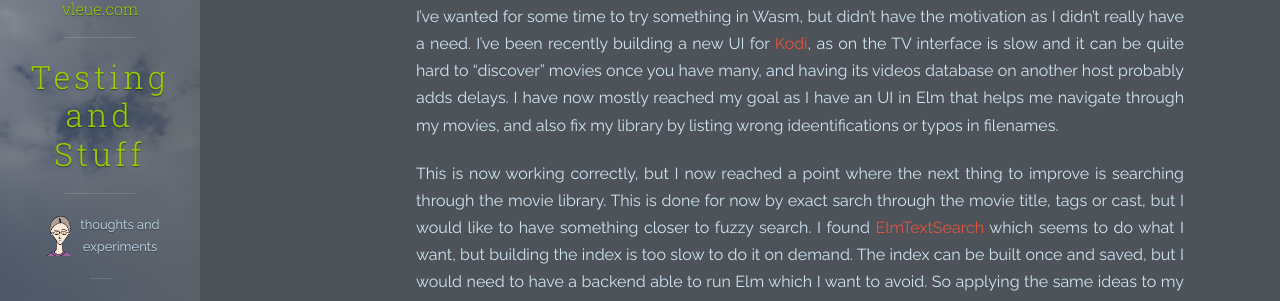
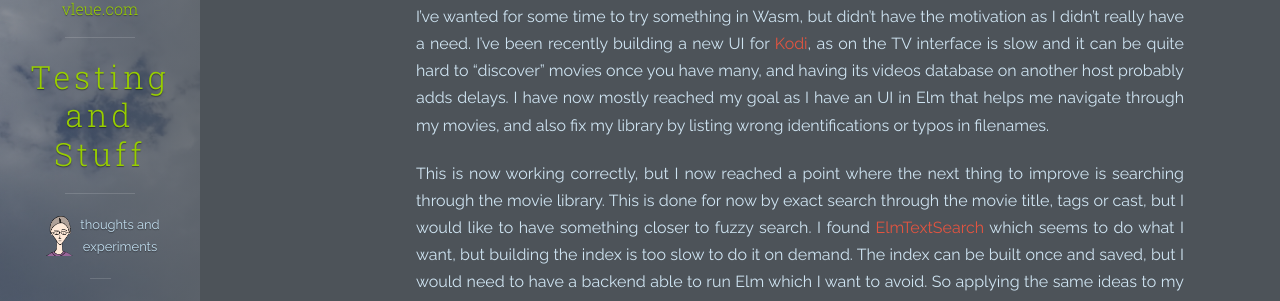
Before and after one commit to mockersf/mockersf.github.io, a Jekyll site: the page built from _posts/2020-07-18-wasm-elm.md, in a window 1280 px wide and 900 px high, scrolled down 613 px. Shown: the part 226-527 px from the top of the window. Built offline with Jekyll 4.4.1, drawn with Linux system fonts in a browser that asks for light colours; nearby versions of some CDN libraries; some of the changed text lies outside the part shown.

Commit message:
:pencil2: typos and clarification

```diff
--- a/_posts/2020-07-18-wasm-elm.md
+++ b/_posts/2020-07-18-wasm-elm.md
@@ -16,10 +16,10 @@ I've wanted for some time to try something in Wasm, but didn't have the motivati
 I've been recently building a new UI for [Kodi](https://kodi.tv), as on the TV interface is slow and it can be quite
 hard to "discover" movies once you have many, and having its videos database on another host probably adds delays.
 I have now mostly reached my goal as I have an UI in Elm that helps me navigate through my movies, and also fix my
-library by listing wrong ideentifications or typos in filenames.
+library by listing wrong identifications or typos in filenames.
 
 This is now working correctly, but I now reached a point where the next thing to improve is searching through the
-movie library. This is done for now by exact sarch through the movie title, tags or cast, but I would like to have
+movie library. This is done for now by exact search through the movie title, tags or cast, but I would like to have
 something closer to fuzzy search. I found
 [ElmTextSearch](https://package.elm-lang.org/packages/rluiten/elm-text-search/latest/ElmTextSearch) which seems
 to do what I want, but building the index is too slow to do it on demand. The index can be built once and saved, but I
```
Also changed, not shown: other parts of _posts/2020-07-18-wasm-elm.md (+8 -6 lines).
